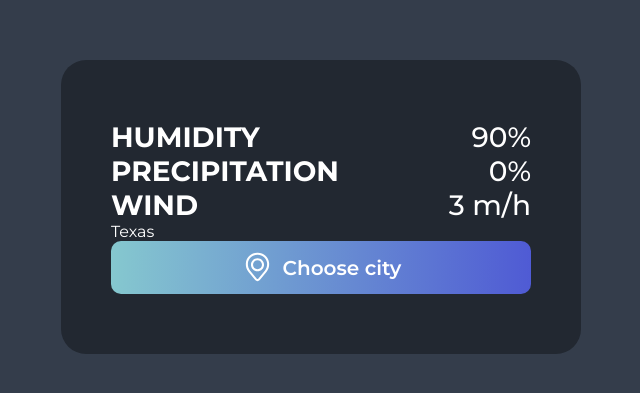
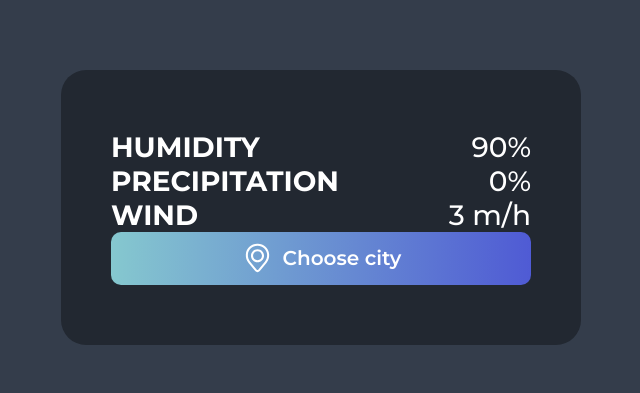
Before and after one commit to itsslava/cloud-buddy, a Vue app: page / in a window 1280 px wide. Shown: the part 201-594 px from the top of the page, without its empty margins (319-959 px from the left). Built offline with nearby package versions, Linux system fonts and the light colour scheme.

Commit message:
feat(city-select): improve city input behavior and emit on mount

```diff
--- a/src/components/city-select.vue
+++ b/src/components/city-select.vue
@@ -1,9 +1,13 @@
 <script setup>
 import Button from './button.vue';
-import InputView from './input-view.vue';
+import Input from './input.vue';
 import IconLocation from '../icons/location-icon.vue';
-import { ref } from 'vue';
+import { ref, onMounted } from 'vue';
 import { defineEmits } from 'vue';
+
+let isEdited = ref(false);
+
+let city = ref('Paris');
 
 const emit = defineEmits({
 	selectCity(payload) {
@@ -11,25 +15,23 @@ const emit = defineEmits({
 	},
 });
 
-let isEdited = ref(false);
-
-let city = ref('Texas');
-
 function edit() {
 	isEdited.value = true;
 }
 
+onMounted(() => {
+	emit('selectCity', city.value);
+});
+
 function select() {
 	isEdited.value = false;
-	emit('selectCity', 'Paris');
+	emit('selectCity', city.value);
 }
 </script>
 <template>
 	<div class="city-select">
-		{{ city }}
 		<div v-if="isEdited" class="city-input">
-			<!-- <InputView v-model="city" v-model:additional="city" placeholder="Enter city" /> -->
-			<InputView v-model="city" v-model:additional="city" placeholder="Enter city" />
+			<Input v-model="city" v-focus placeholder="Enter city" @keyup.enter="select()" />
 			<Button @click="select()">Save</Button>
 		</div>
 		<Button v-else @click="edit()">
```
